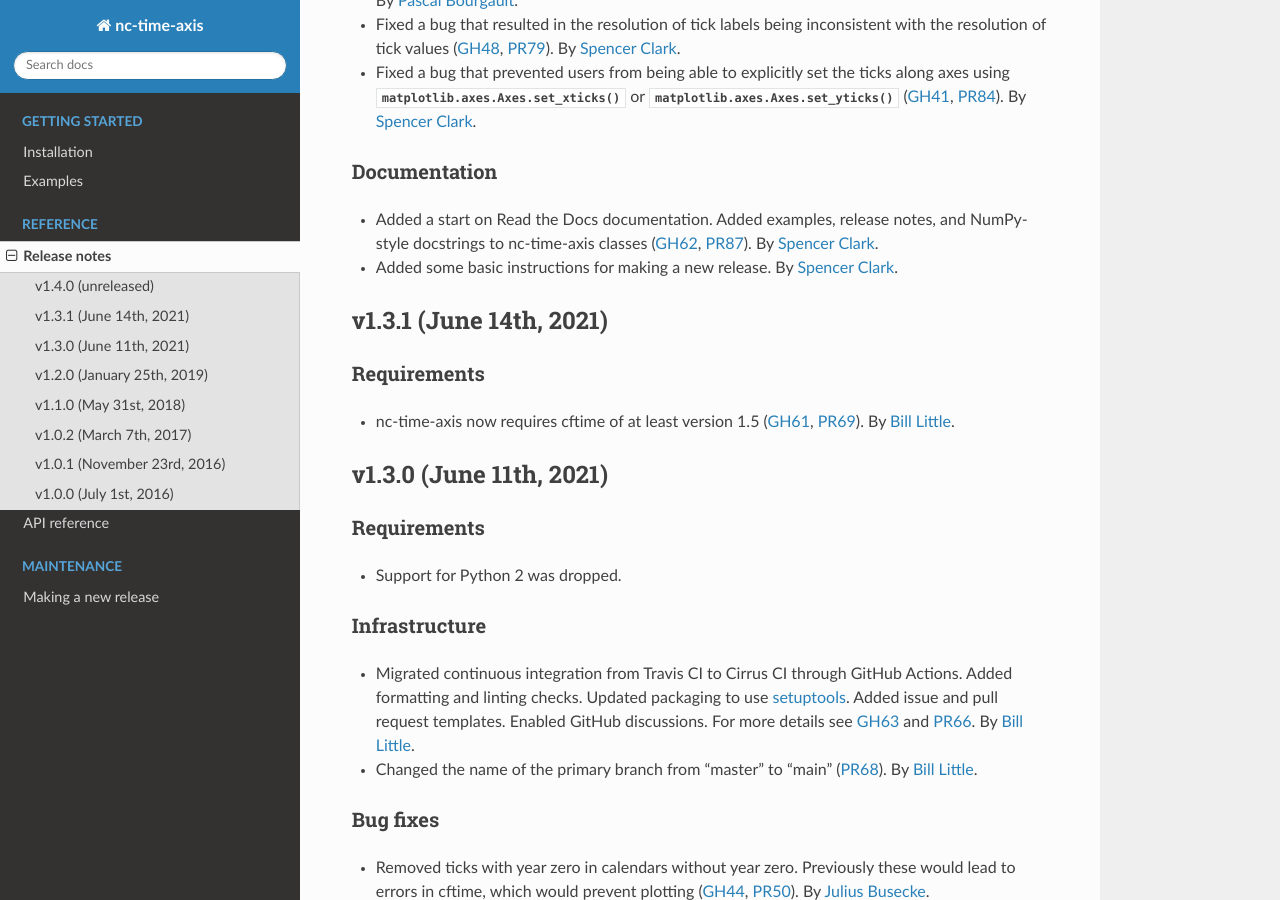
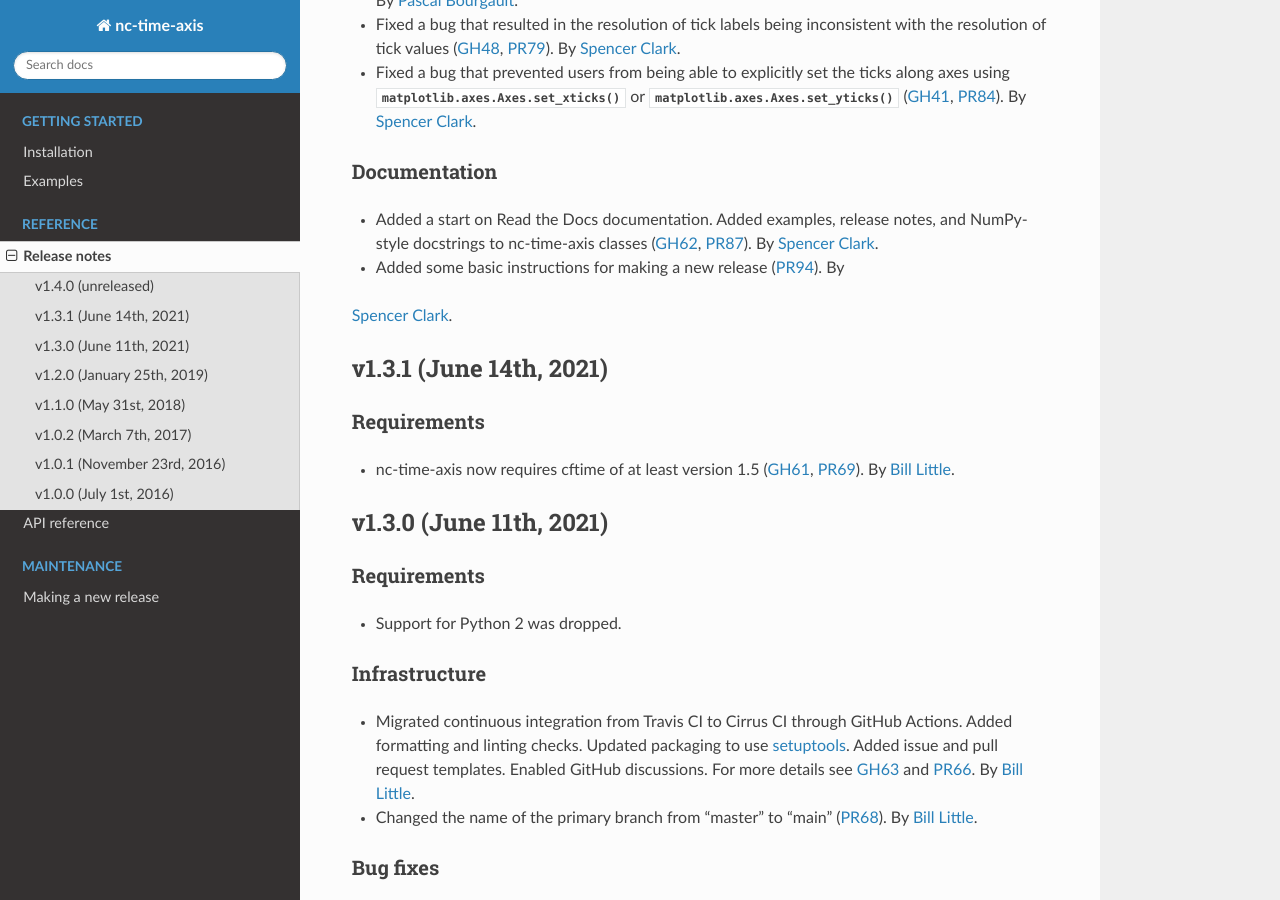
Before and after one commit to SciTools/nc-time-axis, a Sphinx documentation site: the page built from docs/release-notes.rst, in a window 1280 px wide and 900 px high, scrolled down 673 px. Built offline with Sphinx 7.4.7 and the Read the Docs theme 2.0.0, drawn with Linux system fonts in a browser that asks for light colours; some of the changed lines change nothing that is shown.

Commit message:
Add PR link to release notes

```diff
--- a/docs/release-notes.rst
+++ b/docs/release-notes.rst
@@ -51,8 +51,8 @@
 * Added a start on Read the Docs documentation.  Added examples, release notes,
   and NumPy-style docstrings to nc-time-axis classes (:issue:`62`, :pull:`87`).
   By `Spencer Clark <https://github.com/spencerkclark>`_.
-* Added some basic instructions for making a new release.  By `Spencer Clark
-  <https://github.com/spencerkclark>`_.
+* Added some basic instructions for making a new release (:pull:`94`).  By
+`Spencer Clark <https://github.com/spencerkclark>`_.
 
 
 v1.3.1 (June 14th, 2021)
```
